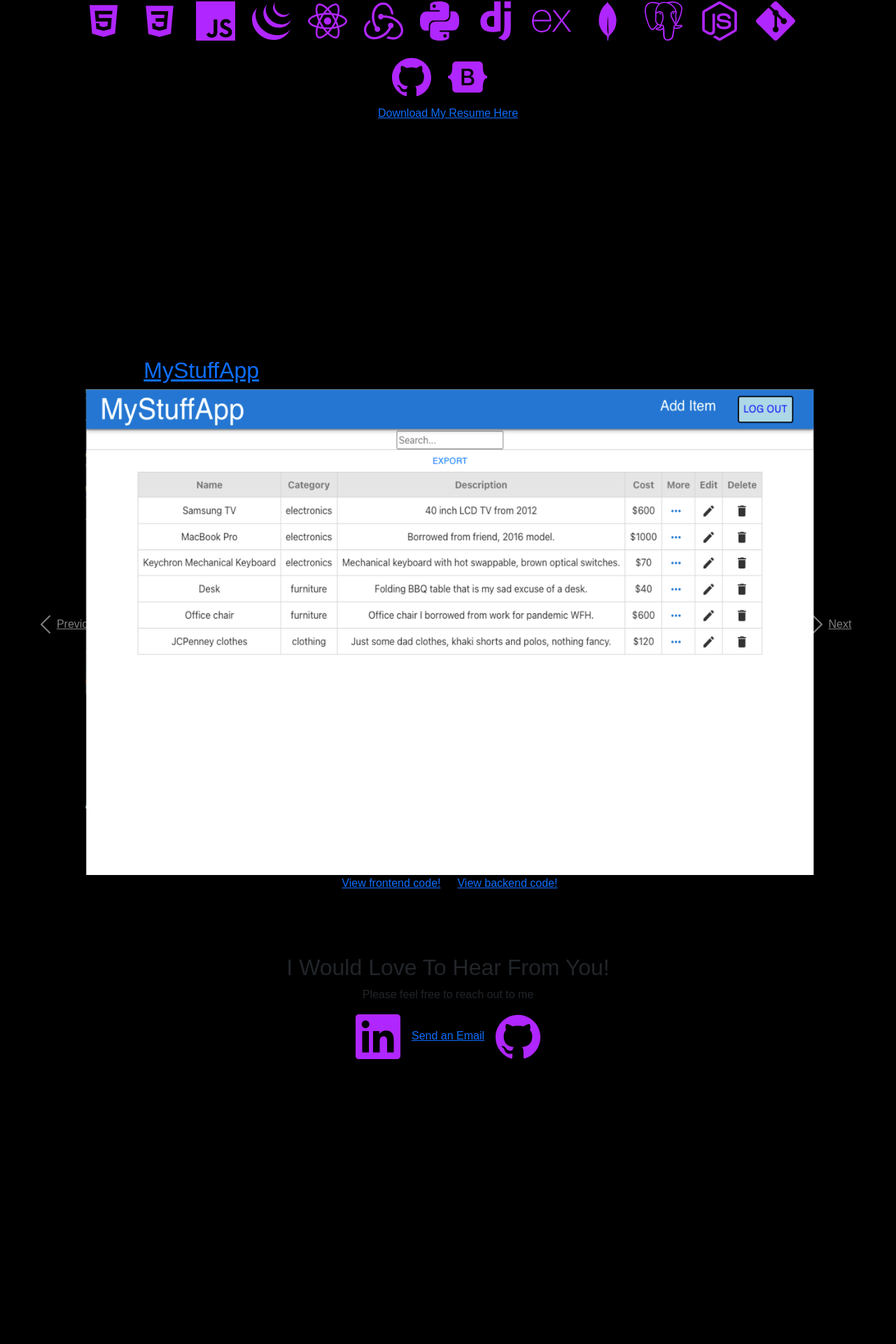
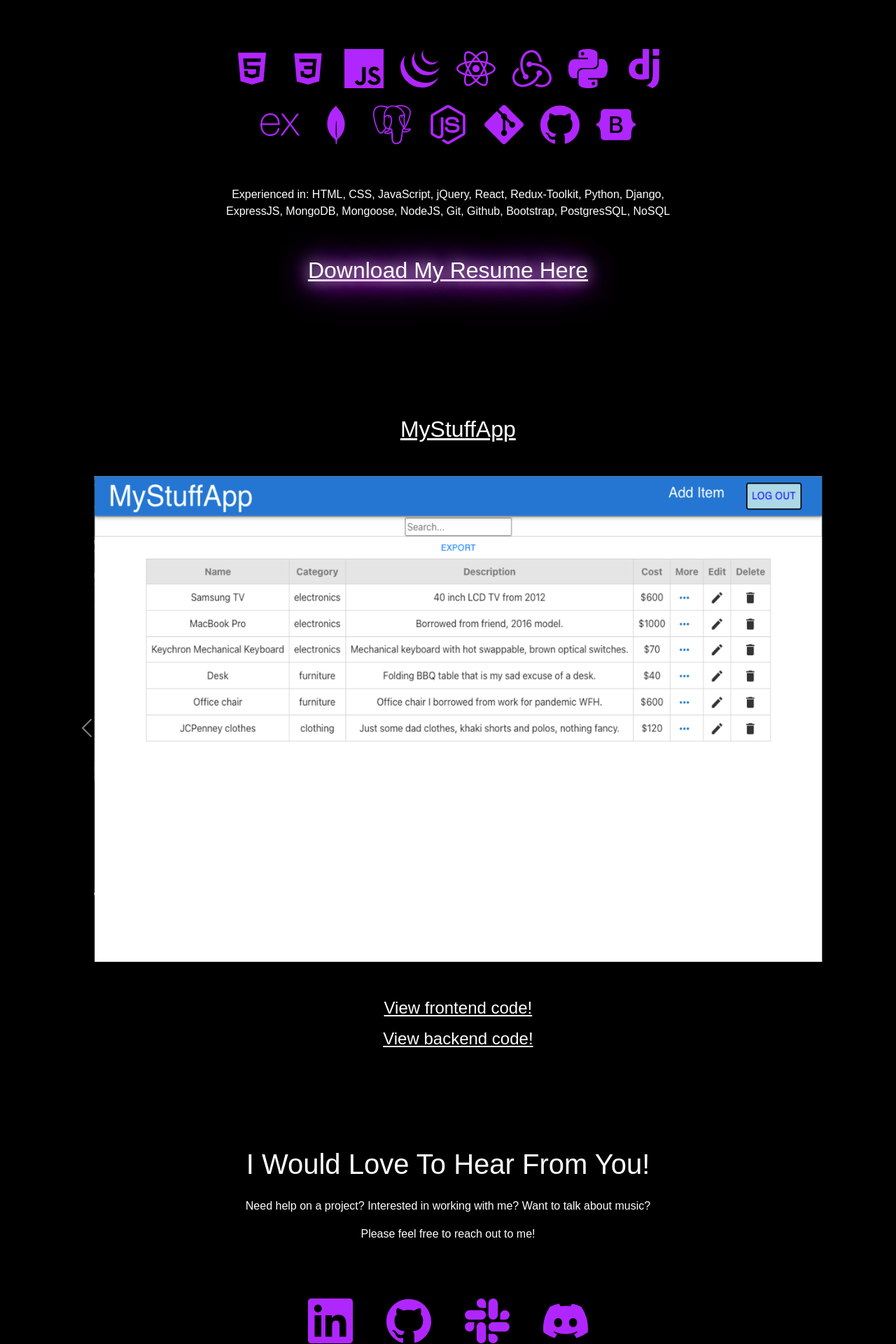
Before and after one commit to edwarmak/portfolio_final, a React (Create React App) app: page / in a window 1280 px wide. Shown: the part 859-2779 px from the top of the page at 70% size. Built offline with nearby package versions, Linux system fonts and the light colour scheme; a web font is replaced by a local one.

Commit message:
everything done except carousel

```diff
--- a/src/App.css
+++ b/src/App.css
@@ -1,14 +1,25 @@
  * {
    font-family: 'Electrolize', sans-serif
  }
-
+/*//////////////*/
+/* text shadows */
+/*//////////////*/
 .bio-title {
-  text-shadow: 0 0 20px #B026FF, 0 0 40px #B026FF, 0 0 55px #B026FF, 2px 2px 2px rgba(176,38,255,0);
+  text-shadow: 0 0 20px #B026FF, 0 0 40px #B026FF, 0 0 55px #B026FF, 0 0 65px #B026FF, 2px 2px 2px rgba(176,38,255,0);
+}
+.link:hover {
+  text-shadow: 0 0 20px #FFFF00, 0 0 40px #FFFF00, 2px 2px 2px rgba(176,38,255,0);
+}
+.link {
+  text-shadow: 0 0 20px white, 0 0 40px #B026FF, 0 0 55px #B026FF,0 0 65px #B026FF, 2px 2px 2px rgba(176,38,255,0);
 }
 
+/*/////////////*/
+/* page sizing */
+/*/////////////*/
 #Bio {
   width: 100vw;
-  min-height: 65vh;
+  min-height: 80vh;
   margin-top: 80px;
   border: 2px solid black;
 }
@@ -16,7 +27,7 @@
 #Resume {
   width: 100vw;
   min-height: 55vh;
-  margin-top: 80px;
+  margin-top: 150px;
   border: 2px solid black;
 }
 
@@ -38,9 +49,12 @@
   margin-bottom: 200px;
   border: 2px solid black;
 }
-
-/*  BIO  */
-
+.footer {
+  box-shadow: 0 0 20px white, 0 0 40px #B026FF, 0 0 42px #B026FF,0 0 44px #B026FF, 2px 2px 2px rgba(176,38,255,0);
+}
+/*/////////*/
+/*  icons  */
+/*/////////*/
 .icon {
   height: 5em;
   width: 5em;
@@ -54,17 +68,14 @@
 }
 
 /*///////////////////////*/
-/*     THESE CAN STAY    */
+/*     MEDIA QUERIES    */
 /* ///////////////////// */
-
-/* MEDIA QUERIES */
-/* bio & image switch when mobile */
 
   /* Small devices (landscape phones, 544px and up) */
   @media (max-width: 543px) {
     .icon {
-      height: 3.5em;
-      width: 3.5em;
+      height: 4em;
+      width: 4em;
     }
     .contact {
       height: 3.5em;
@@ -77,11 +88,10 @@
       font-size: 10px;
     }
   }
-
   @media (min-width: 544px) {
     .icon {
-      height: 4em;
-      width: 4em;
+      height: 4.25em;
+      width: 4.25em;
     }
     .contact {
       height: 4em;
@@ -94,7 +104,6 @@
       font-size: 12px;
     }
   }
-
   /* Medium devices (tablets, 768px and up) */
   @media (min-width: 768px) {
     .icon {
@@ -115,8 +124,10 @@
       max-height: 300px;
       max-width: 700px;
     }
+    .icon-box {
+      max-width: 700px;
+    }
   }
-
   /* Large devices (desktops, 992px and up) */
   @media (min-width: 992px) {
     .icon {
@@ -130,7 +141,6 @@
       font-size: 16px;
     }
   }
-
   /* Extra large devices (large desktops, 1200px and up) */
   @media (min-width: 1200px) {
     .footer-text {
--- a/src/App.js
+++ b/src/App.js
@@ -11,7 +11,7 @@ import {saveAs} from "file-saver"
 import {animateScroll as scroll} from 'react-scroll'
 import {AiFillHtml5} from 'react-icons/ai'
 import {DiCss3} from 'react-icons/di'
-import {SiJavascript, SiReact, SiRedux, SiPython, SiDjango, SiJquery, SiExpress, SiMongodb, SiNodedotjs, SiGit, SiPostgresql, SiGithub, SiBootstrap, SiLinkedin} from 'react-icons/si'
+import {SiJavascript, SiReact, SiRedux, SiPython, SiDjango, SiJquery, SiExpress, SiMongodb, SiNodedotjs, SiGit, SiPostgresql, SiGithub, SiBootstrap, SiLinkedin, SiDiscord, SiSlack} from 'react-icons/si'
 
 const App = () => {
 
@@ -29,18 +29,16 @@ const App = () => {
           <div className="bio-image col">
             <img src={headshot} className="headshot rounded-circle w-50 p-3 mh-100 my-2"></img>
           </div>
-            <div className="bio-text container-sm border px-3">
-
-                <p className="text-white ">Hi, I'm Makayla! I am a software engineer, musician, and car enthusiast. Before graduating General Assembly's Software Engineering Immersive course, I worked as a ski lift operator and car mechanic. Both jobs were demanding of my focus and eye for detail. My love for solving technical problems has brought me to you!</p>
-
-              <p className="text-white">As a classical musician I am passionate about working as a team. After playing cello in a chamber orchestra, I learned that each musician has their own role. In order to be successful, you must demonstrate trust and listen to those around you. This way you can adjust your dynamics to ensure that all instruments blend as one.</p>
+          <div className="bio-text container-sm">
+            <p className="text-white ">Hi, I'm Makayla! I am a software engineer, musician, and car enthusiast. Before graduating General Assembly's Software Engineering Immersive course, I worked as a ski lift operator and car mechanic. Both jobs were demanding of my focus and eye for detail. My love for solving technical problems has brought me to you!</p>              <p className="text-white">As a classical musician I am passionate about working as a team. After playing cello in a chamber orchestra, I learned that each musician has their own role. In order to be successful, you must demonstrate trust and listen to those around you. This way you can adjust your dynamics to ensure that all instruments blend as one.</p>
             <p className="text-white">Excited to connect with you!</p>
           </div>
         </div>
       </div>
 
       <div id="Resume" className="container-sm">
-          <div className="icon-row container-sm row justify-content-center">
+        <div className="icon-box container-sm mb-5">
+          <div className="icon-row container-sm mx-0 mb-5 px-0 row justify-content-center">
             <AiFillHtml5 className="icon" title="HTML5"/>
             <DiCss3 className="icon" title="CSS3"/>
             <SiJavascript className="icon" title="JavaScript"/>
@@ -57,26 +55,43 @@ const App = () => {
             <SiGithub className="icon" title="Github"/>
             <SiBootstrap className="icon" title="Bootstrap"/>
           </div>
-          <div>
-            <a href={require("./my_resume.pdf")} download="Makayla_Edwards_Resume">Download My Resume Here</a>
+          <div className="container-sm my-5">
+            <p className="text-white">Experienced in: HTML, CSS, JavaScript, jQuery, React, Redux-Toolkit, Python, Django, ExpressJS, MongoDB, Mongoose, NodeJS, Git, Github, Bootstrap, PostgresSQL, NoSQL</p>
+          </div>
+          <div className="link-div container-sm">
+            <a href={require("./my_resume.pdf")} className="link fs-2 text-white" download="Makayla_Edwards_Resume">Download My Resume Here</a>
+          </div>
         </div>
       </div>
 
-      <div id="carouselSlides" className="carousel slide" data-ride="carousel">
+      <div id="carouselSlides" className="carousel slide container-sm" data-ride="carousel">
         <div id="Projects" className="carousel-inner container-sm">
+
             <div className="carousel-item active container-sm row justify-content-evenly">
-              <h2 className="col-4"><a href="https://voluble-begonia-4ac205.netlify.app/">Todo or not Todo</a></h2>
+              <h2 className="mt-3 mb-5"><a href="https://voluble-begonia-4ac205.netlify.app/" className="fs-2 text-white">Todo or not Todo</a></h2>
               <img src={todo} className="d-block w-100 project-img"></img>
-                <a className="link col-4" href="https://github.com/edwarmak/front_end_todo">View frontend code!</a>
-                <a className="link col-4" href="https://github.com/edwarmak/backend_todo">View backend code!</a>
+                <div className="code-link mt-5 container-sm">
+                  <a className="text-white fs-4" href="https://github.com/edwarmak/front_end_todo">View frontend code!</a>
                 </div>
-            <div className="carousel-item container-sm row justify-content-evenly">
-              <h2 className="col-4"><a href="https://mystuff-security-app.netlify.app/">MyStuffApp</a></h2>
-                <img src={mystuffapp} className="d-block w-100 mystuff-img"></img>
-                <a className="link col-4" href="https://github.com/kdutile/project_4-frontend">View frontend code!</a>
-                <a className="link col-4" href="https://github.com/kdutile/project_4_backend">View backend code!</a>
+                <div className="code-link mt-2 container-sm">
+                  <a className="text-white fs-4 " href="https://github.com/edwarmak/backend_todo">View backend code!</a>
                 </div>
             </div>
+
+            <div className="carousel-item container-sm row justify-content-evenly">
+              <h2 className="mt-3 mb-5"><a href="https://mystuff-security-app.netlify.app/" className="fs-2 text-white">MyStuffApp</a></h2>
+              <img src={mystuffapp} className="d-block w-100 mystuff-img"></img>
+
+              <div className="code-link mt-5 container-sm">
+                <a className="text-white fs-4" href="https://github.com/kdutile/project_4-frontend">View frontend code!</a>
+              </div>
+              <div className="code-link mt-2 container-sm">
+                <a className="text-white fs-4" href="https://github.com/kdutile/project_4_backend">View backend code!</a>
+              </div>
+            </div>
+
+        </div>
+
         <a className="carousel-control-prev" href="#carouselSlides" role="button" data-slide="prev">
           <span className="carousel-control-prev-icon" aria-hidden="true"></span>
           <span className="sr-only">Previous</span>
@@ -85,17 +100,25 @@ const App = () => {
           <span className="carousel-control-next-icon" aria-hidden="true"></span>
           <span className="sr-only">Next</span>
         </a>
+
       </div>
 
-      <div id="Resources" className="icon-row container-sm">
-        <div className="container-sm">
-          <h2>I Would Love To Hear From You!</h2>
-          <p>Please feel free to reach out to me</p>
+      <div id="Resources" className="container-sm d-inline-flex">
+        <div className="container-sm col d-flex flex-column justify-content-center ">
+          <div className="container-sm mt-5 ">
+            <h2 className="text-white fs-1 ">I Would Love To Hear From You!</h2>
+            <p className="text-white f-5 pt-3">Need help on a project? Interested in working with me? Want to talk about music?</p>
+            <p className="text-white">Please feel free to reach out to me!</p>
           </div>
-        <div className="container-fluid">
-          <a className="col" href="https://www.linkedin.com/in/makaylaedwards22/"><SiLinkedin className="contact" title="LinkedIn"/></a>
-          <a href="mailto:lilmack.edwards@gmail.com?subject=Portfolio_Reachout">Send an Email</a>
-          <a className="col" href="https://github.com/edwarmak"><SiGithub className="contact" title="Github"/></a>
+          <div className="container-sm mt-5 ">
+            <a className="col p-2" href="https://www.linkedin.com/in/makaylaedwards22/"><SiLinkedin className="contact my-1" title="LinkedIn"/></a>
+            <a className="col p-2" href="https://github.com/edwarmak"><SiGithub className="contact my-1" title="Github"/></a>
+            <a className="col p-2" href="https://app.slack.com/client/T0351JZQ0/C02SNGHV0DC/user_profile/U02RXAW2DMJ"><SiSlack className="contact my-3" title="Slack"/></a>
+            <a className="col p-2" href="https://discordapp.com/users/mackie#9618"><SiDiscord className="contact my-3" title="Discord"/></a>
+          </div>
+          <div className="container-sm mt-5 ">
+            <a className="link fs-2 text-white" href="mailto:lilmack.edwards@gmail.com?subject=Portfolio_Reachout">Send an Email</a>
+          </div>
         </div>
       </div>
 
--- a/src/footer.js
+++ b/src/footer.js
@@ -2,10 +2,10 @@ import {SiLinkedin, SiGithub, SiBootstrap} from 'react-icons/si'
 
 const Footer = () => {
   return (
-    <nav className="navbar-expand bg-warning">
-      <div className="bio-title mt-4 py-2">
-        <p className="footer-text">Makayla Edwards | Full Stack Software Engineer</p>
-        <p className="footer-bootstrap">Styled with Bootstrap <SiBootstrap/></p>
+    <nav className="navbar-expand">
+      <div className="footer bg-black border rounded-pill mb-5 py-2 w-50 h-25 d-inline-block">
+        <p className="footer-text pt-2 px-4 text-white">Makayla Edwards | Full Stack Software Engineer</p>
+        <p className="footer-bootstrap text-white">Styled with Bootstrap <SiBootstrap/></p>
       </div>
     </nav>
   )
```
Lines whose indentation alone changed are shown as unchanged.
